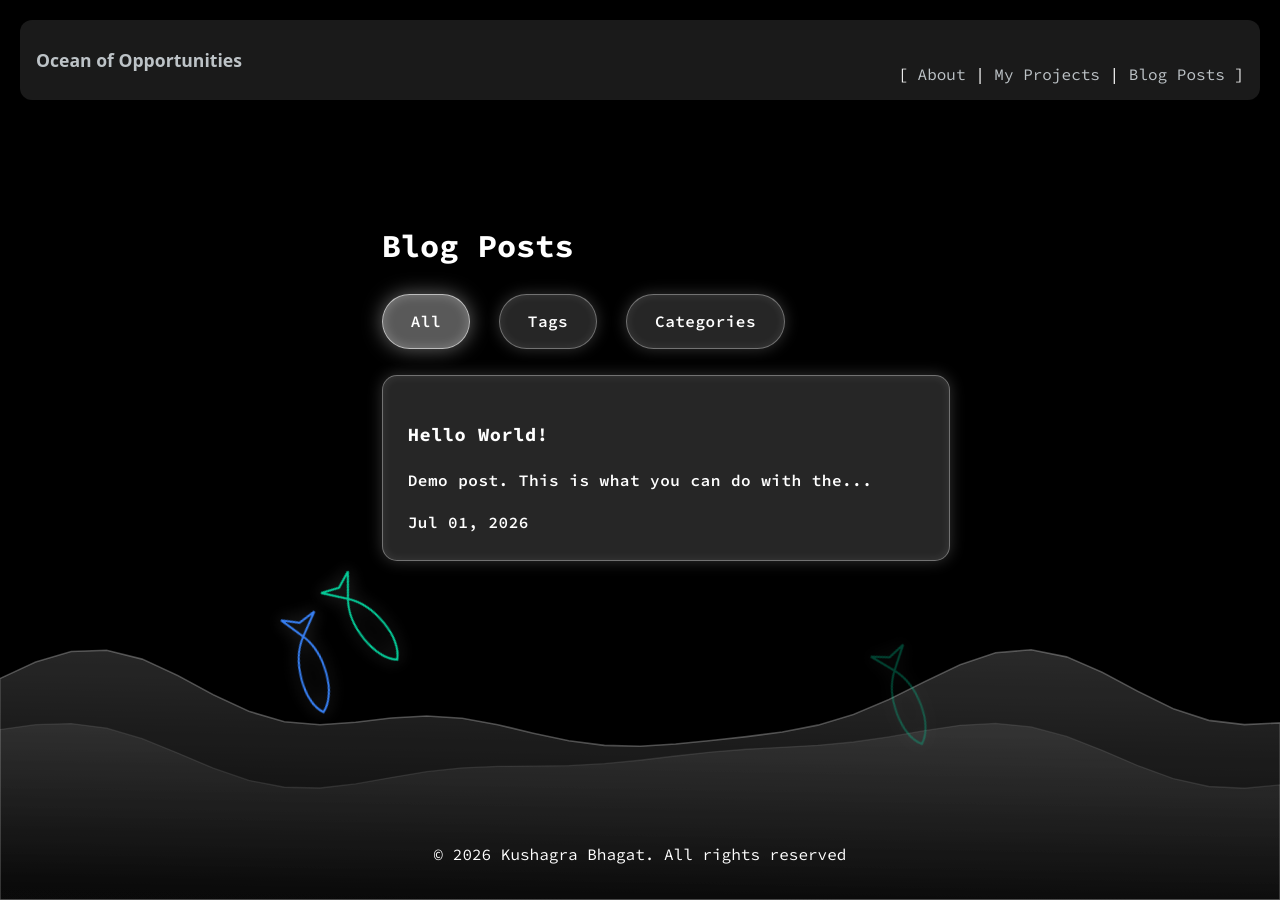
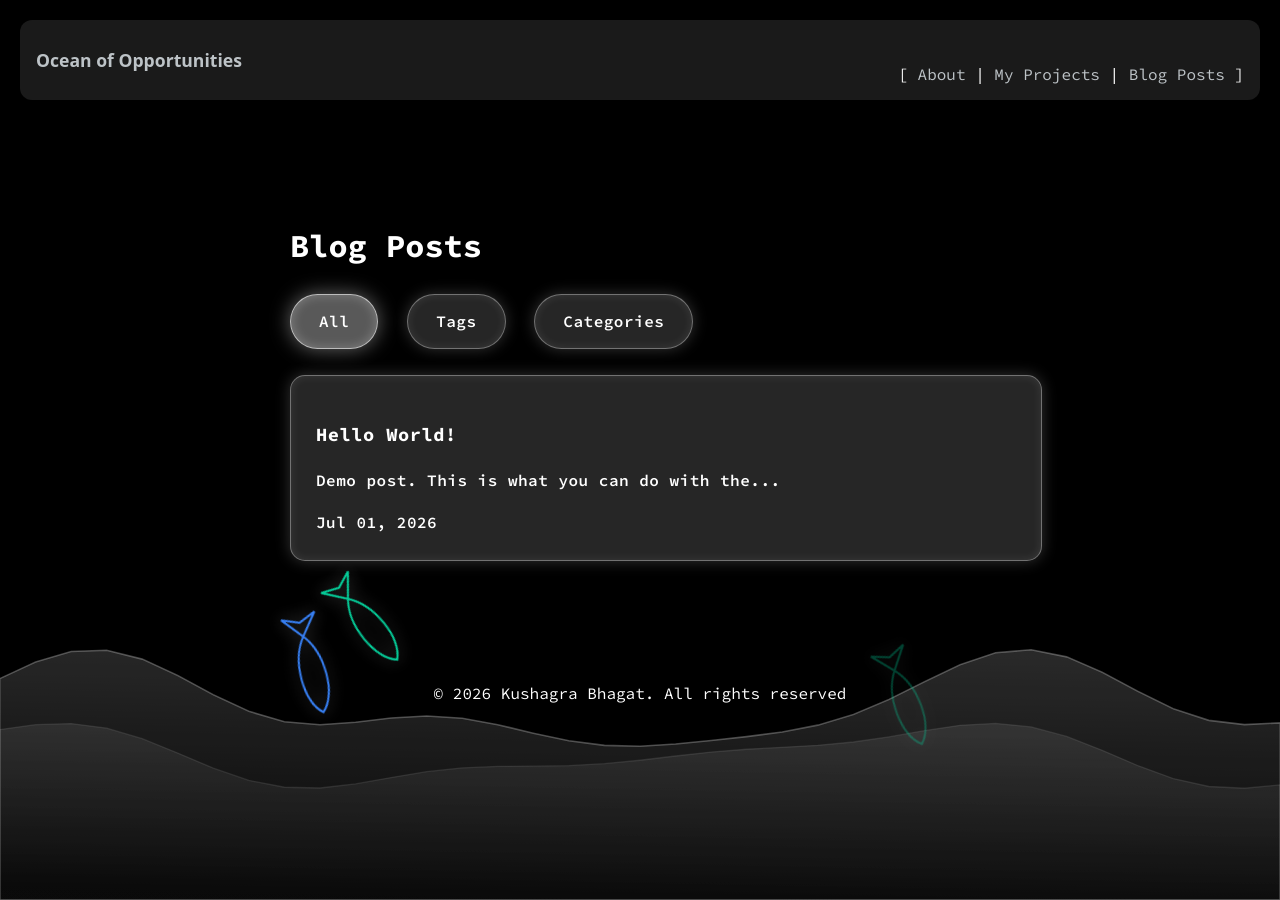
Before and after one commit to kuwushagra/Ocean-of-Opportunities, a Jekyll site: the page built from posts/index.html, in a window 1280 px wide. Built offline with Jekyll 4.4.1, drawn with Linux system fonts in a browser that asks for light colours; some web fonts are replaced; a style sheet for code colours, icons or effects is not loaded.

Commit message:
Update index.html

```diff
--- a/posts/index.html
+++ b/posts/index.html
@@ -6,6 +6,10 @@ title: Posts | Kushagra's Corner
 <!-- !!!!!!!!!!!!!!!!!!!!!!!!!!!!!!!!!!!!!!!!!!!!!!!!!!!!!!!!!!!!!!!!!!!!!!!!!!!!!!!!!!!!!!!!!!!!!!!!!!!!!!!!!!!!!!!!!!!!!!!!!!!!!!!!!!!!!! -->
 <!-- !! Renders the Posts page. Do NOT add posts manually here. Make an entry for them in _posts folder. They will appear automatically. !! -->
 <!-- !!!!!!!!!!!!!!!!!!!!!!!!!!!!!!!!!!!!!!!!!!!!!!!!!!!!!!!!!!!!!!!!!!!!!!!!!!!!!!!!!!!!!!!!!!!!!!!!!!!!!!!!!!!!!!!!!!!!!!!!!!!!!!!!!!!!!! -->
+
+<style>
+  body { display: block; }
+</style>
 
 <div style="width: 100%; display: block;">
 <h1>Blog Posts</h1>
```
